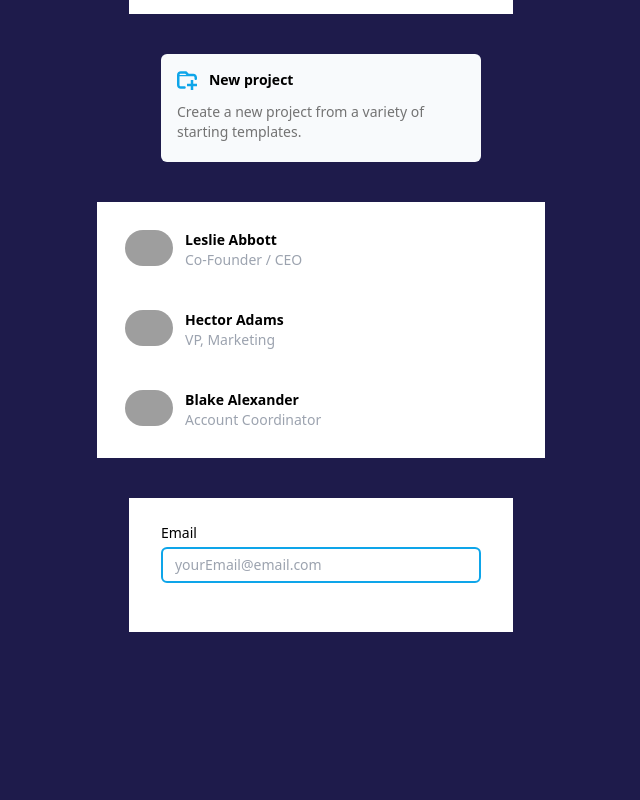
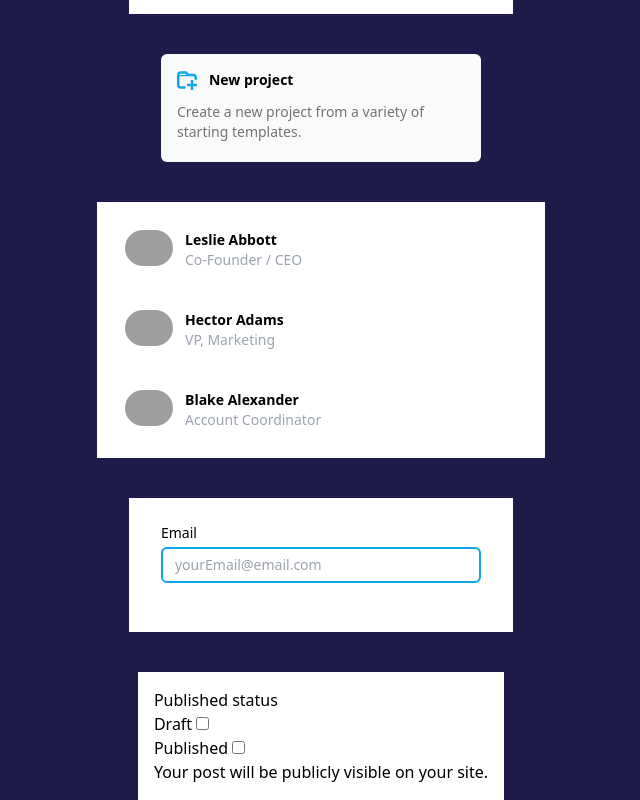
Before and after one commit to Lachicagladiadora/learning-tailwind, a React (Vite) app: page / in a window 1280 px wide. Shown: the part 1483-2283 px from the top of the page, without its empty margins (319-959 px from the left). Before the commit the page ends 2115 px from the top, so only its background shows below. Built offline with nearby package versions, Linux system fonts and the light colour scheme; grey boxes are pictures that could not be loaded.

Commit message:
chore: advance

```diff
--- a/src/App.jsx
+++ b/src/App.jsx
@@ -10,6 +10,7 @@ import { NewProject } from "./components/NewProject";
 import { ContactsWithOptions } from "./components/ContactsWithOptions";
 import { InputWithErrorMessage } from "./components/InputWithErrorMessage";
 import { CONTACTS_DATA, CONTACTS_LIST_DATA, PEOPLE_LIST_DATA } from "./constants";
+import { PublishedStatus } from "./components/PublishedStatus";
 
 function App() {
 
@@ -35,6 +36,7 @@ function App() {
         <NewProject />
         <ContactsWithOptions contactsData={CONTACTS_DATA} />
         <InputWithErrorMessage />
+        <PublishedStatus />
       </div>
     </div>
   );
--- /dev/null
+++ b/src/components/PublishedStatus.jsx
@@ -0,0 +1,17 @@
+import { useState } from "react"
+
+export const PublishedStatus = () => {
+  const [draft, setDraft] = useState(false)
+  return (
+    <div className='bg-white p-4 '>
+      <header>Published status</header>
+      <section>
+        <div><label htmlFor="draft">Draft</label> <input id='draft' type="checkbox" value={draft} onChange={e => setDraft(e.target.value)} /></div>
+        <div><label htmlFor="published">Published</label> <input id='published' type="checkbox" value={!draft} /></div>
+      </section>
+      {draft && <p>Drafts are only visible to administrators.</p>}
+      {!draft && <p>Your post will be publicly visible on your site.
+      </p>}
+    </div>
+  )
+}
```
